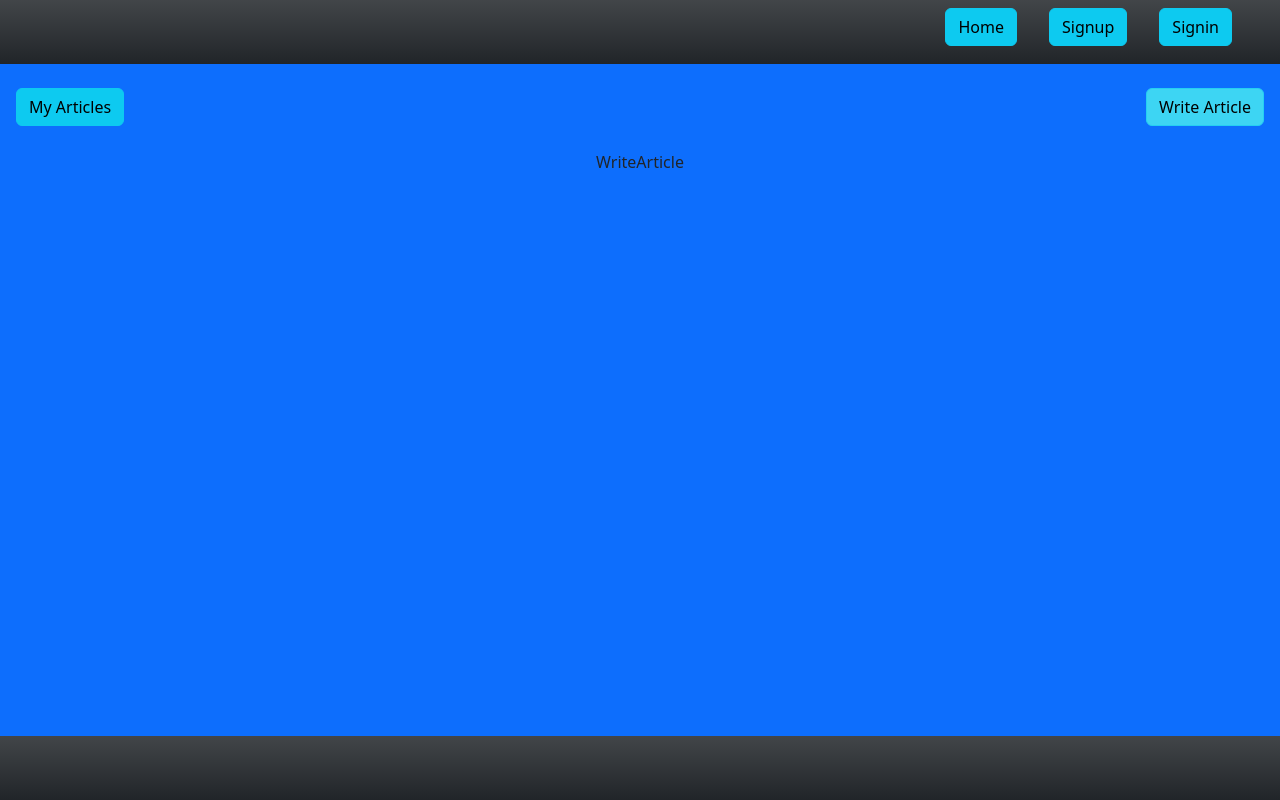
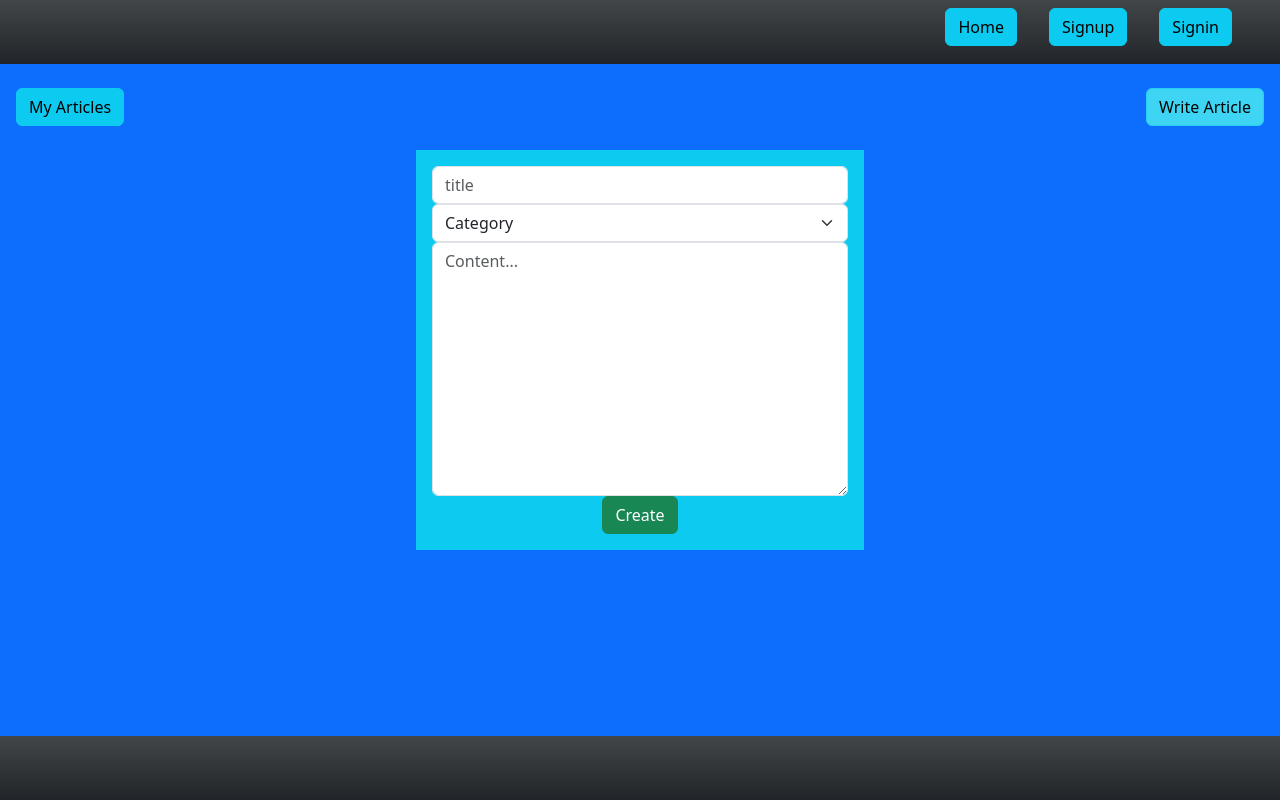
Before and after one commit to NavaneethReddyNalla/FullStackBlogPractice, a React (Create React App) app in the folder frontend/: page /author/1/write-article in a window 1280 px wide. Built offline with nearby package versions, Linux system fonts and the light colour scheme.

Commit message:
Added creation of articles

```diff
--- a/frontend/src/Components/Articles/Articles.js
+++ b/frontend/src/Components/Articles/Articles.js
@@ -30,7 +30,7 @@ function Articles() {
       {articles.length === 0 ? (
         <p>No Articles Published</p>
       ) : (
-        articles.map((article) => <p>article</p>)
+        articles.map((article) => <p>{article.title}</p>)
       )}
     </div>
   );
--- a/frontend/src/Components/AuthorArticles/AuthorArticles.js
+++ b/frontend/src/Components/AuthorArticles/AuthorArticles.js
@@ -35,7 +35,7 @@ function AuthorArticles() {
       {articles.length === 0 ? (
         <p>No Articles Published</p>
       ) : (
-        articles.map((article) => <p>article</p>)
+        articles.map((article) => <p>{article.title}</p>)
       )}
     </div>
   );
--- a/frontend/src/Components/WriteArticle/WriteArticle.js
+++ b/frontend/src/Components/WriteArticle/WriteArticle.js
@@ -1,7 +1,76 @@
-import React from "react";
+import React, { useState } from "react";
+import { useForm } from "react-hook-form";
+import axios from "axios";
+import { useSelector } from "react-redux";
+import { useNavigate } from "react-router-dom";
 
 function WriteArticle() {
-  return <div>WriteArticle</div>;
+  const { currentUser } = useSelector((state) => state.userLogin);
+  const { register, handleSubmit } = useForm();
+  const [err, setErr] = useState("");
+  const navigate = useNavigate();
+
+  const token = sessionStorage.getItem("token");
+  const axiosWithToken = axios.create({
+    headers: { Authorization: `Bearer ${token}` },
+  });
+
+  async function handleFormSubmit(article) {
+    article.articleId = Date.now();
+    article.dateOfCreation = new Date();
+    article.dateOfModification = new Date();
+    article.username = currentUser.username;
+    article.comments = [];
+    article.status = true;
+
+    const res = await axiosWithToken.post(
+      "http://localhost:5000/author/new-article",
+      article
+    );
+
+    if (res.data.message === "Article added") {
+      navigate("../my-articles");
+    } else {
+      setErr(res.data.message);
+    }
+  }
+
+  return (
+    <div>
+      <form onSubmit={handleSubmit(handleFormSubmit)} className="p-3 bg-info">
+        <input
+          className="form-control"
+          type="text"
+          {...register("title")}
+          id="title"
+          placeholder="title"
+        />
+        <select className="form-select" {...register("category")}>
+          <option selected disabled>
+            Category
+          </option>
+          <option value="programming">Programming</option>
+          <option value="aiml">AI and Machine Learning</option>
+          <option value="other">Others</option>
+        </select>
+
+        <textarea
+          className="form-control"
+          {...register("content")}
+          id="content"
+          cols="30"
+          rows="10"
+          placeholder="Content..."
+        ></textarea>
+
+        {err !== "" && <p className="lead fs-4 text-danger">{err}</p>}
+
+        <button className="btn btn-success" type="submit">
+          Create
+        </button>
+      </form>
+    </div>
+  );
 }
 
 export default WriteArticle;
```
